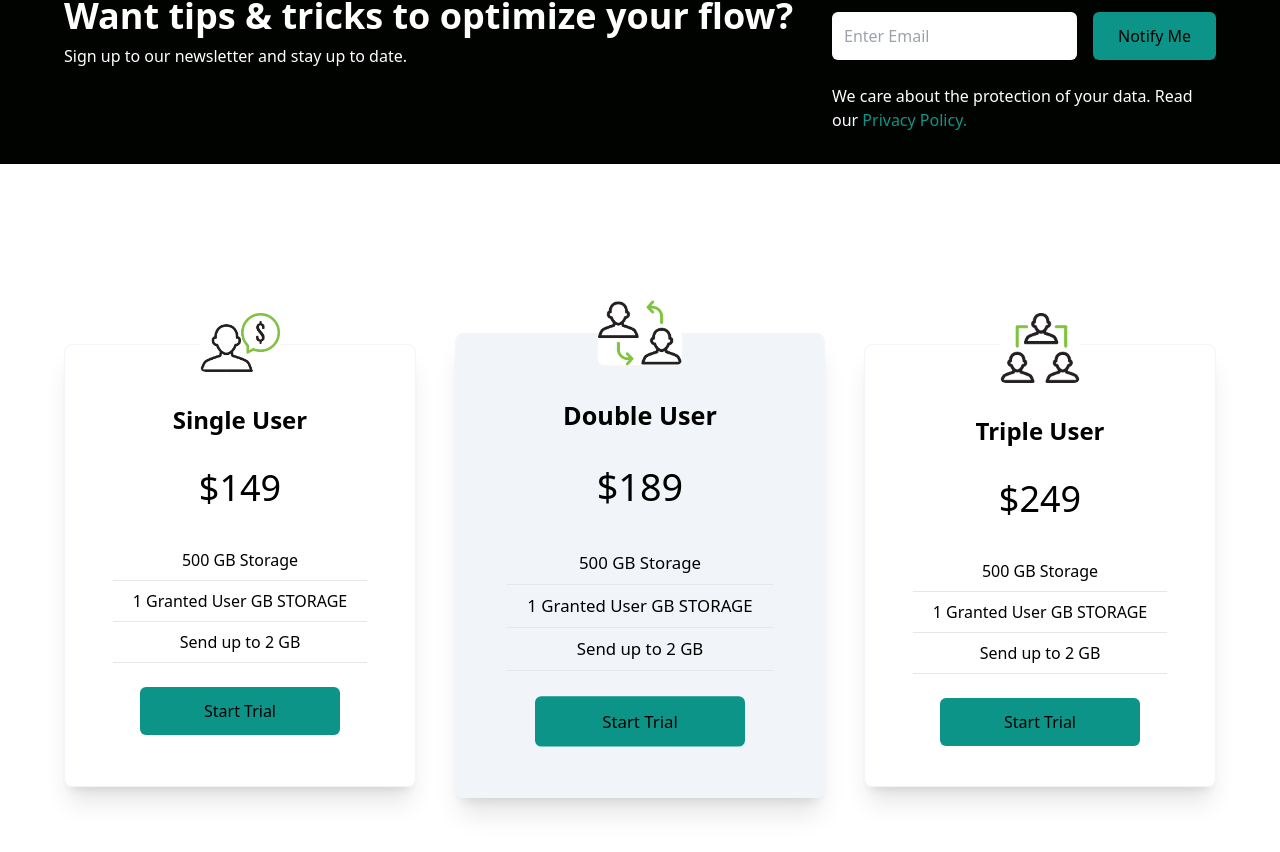
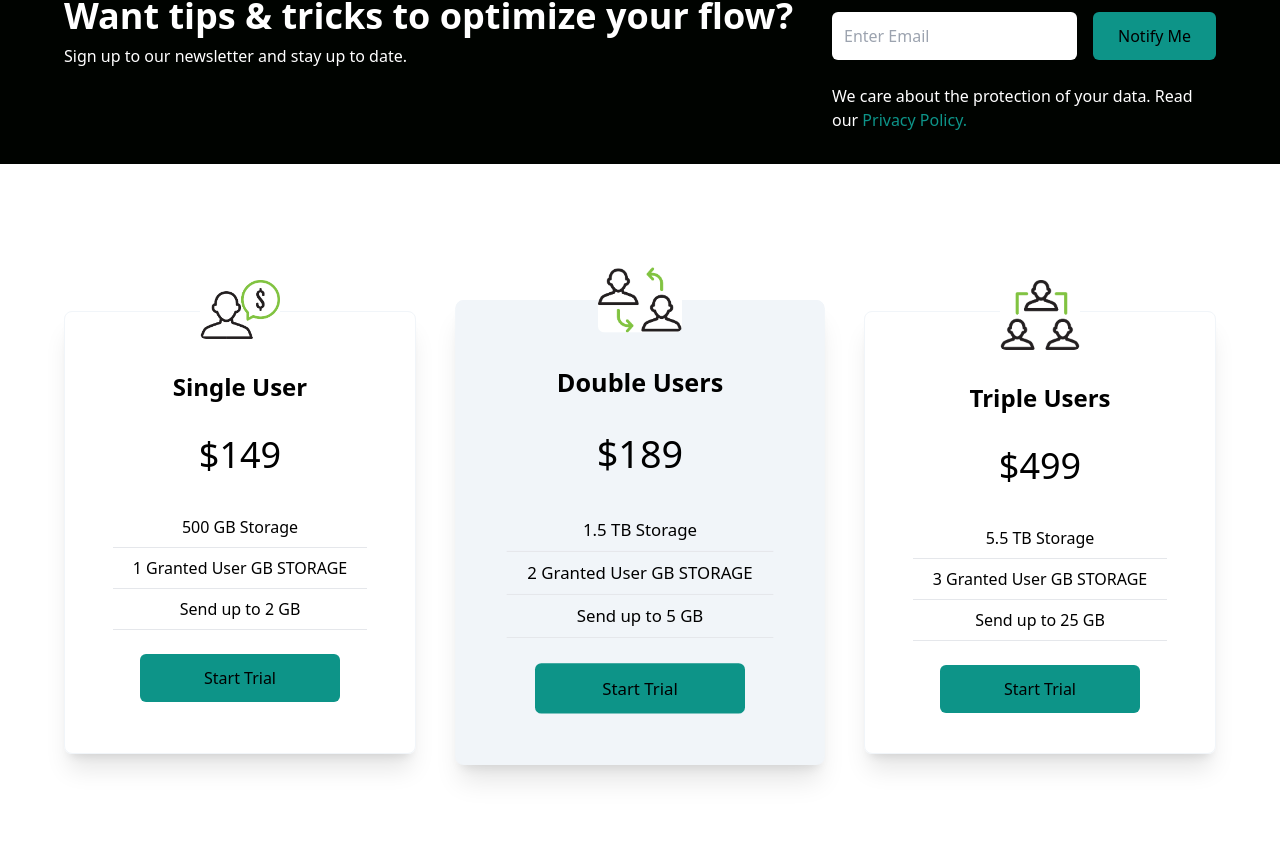
Before and after one commit to bagusrinupangayom/aldama, a React (Create React App) app: page / in a window 1280 px wide. Shown: the part 1670-2522 px from the top of the page. Built offline with nearby package versions, Linux system fonts and the light colour scheme.

Commit message:
refactor: change spacing & text content

```diff
--- a/src/components/cardsComp.jsx
+++ b/src/components/cardsComp.jsx
@@ -5,9 +5,9 @@ import Triple from '../assets/triple.png';
 const CardsComp = () => {
     return (
         <>
-            <div className="bg-white py-[66px]">
+            <div className="bg-white">
                 <div className="px-8 py-6 mx-auto max-w-screen-2xl md:px-16">
-                    <div className="grid gap-12 mt-[66px] md:grid-cols-3">
+                    <div className="grid gap-6 md:gap-12 my-[99px] md:grid-cols-3">
                         <div className="flex flex-col w-full p-4 duration-300 my-6 rounded-lg shadow-xl hover:scale-105 border border-slate-100 hover:bg-slate-100">
                             <img src={Single} className="w-20 mx-auto mt-[-3rem] bg-white rounded-md" alt="Single" />
 
@@ -29,14 +29,14 @@ const CardsComp = () => {
                         <div className="flex flex-col w-full p-4 duration-300 rounded-lg shadow-xl scale-105 border border-slate-100 bg-slate-100 my-6">
                             <img src={Double} className="w-20 mx-auto mt-[-3rem] bg-white rounded-md" alt="Single" />
 
-                            <h2 className="py-8 text-2xl font-bold text-center ">Double User</h2>
+                            <h2 className="py-8 text-2xl font-bold text-center ">Double Users</h2>
 
                             <p className="text-center text-4xl font-medium">$189</p>
 
                             <div className="text-center font-medium">
-                                <p className="py-2 border-b mx-8 mt-8">500 GB Storage</p>
-                                <p className="py-2 border-b mx-8">1 Granted User GB STORAGE</p>
-                                <p className="py-2 border-b mx-8">Send up to 2 GB</p>
+                                <p className="py-2 border-b mx-8 mt-8">1.5 TB Storage</p>
+                                <p className="py-2 border-b mx-8">2 Granted User GB STORAGE</p>
+                                <p className="py-2 border-b mx-8">Send up to 5 GB</p>
                             </div>
 
                             <button type="button" className="bg-teal-600 text-black w-[200px] rounded-md font-medium mx-auto my-6 py-3 hover:bg-teal-700 transition duration-300">
@@ -47,14 +47,14 @@ const CardsComp = () => {
                         <div className="flex flex-col w-full p-4 duration-300 rounded-lg shadow-xl hover:scale-105 border border-slate-100 hover:bg-slate-100 my-6">
                             <img src={Triple} className="w-20 mx-auto mt-[-3rem] bg-white rounded-md" alt="Single" />
 
-                            <h2 className="py-8 text-2xl font-bold text-center ">Triple User</h2>
+                            <h2 className="py-8 text-2xl font-bold text-center ">Triple Users</h2>
 
-                            <p className="text-center text-4xl font-medium">$249</p>
+                            <p className="text-center text-4xl font-medium">$499</p>
 
                             <div className="text-center font-medium">
-                                <p className="py-2 border-b mx-8 mt-8">500 GB Storage</p>
-                                <p className="py-2 border-b mx-8">1 Granted User GB STORAGE</p>
-                                <p className="py-2 border-b mx-8">Send up to 2 GB</p>
+                                <p className="py-2 border-b mx-8 mt-8">5.5 TB Storage</p>
+                                <p className="py-2 border-b mx-8">3 Granted User GB STORAGE</p>
+                                <p className="py-2 border-b mx-8">Send up to 25 GB</p>
                             </div>
 
                             <button type="button" className="bg-teal-600 text-black w-[200px] rounded-md font-medium mx-auto my-6 py-3 hover:bg-teal-700 transition duration-300">
```
